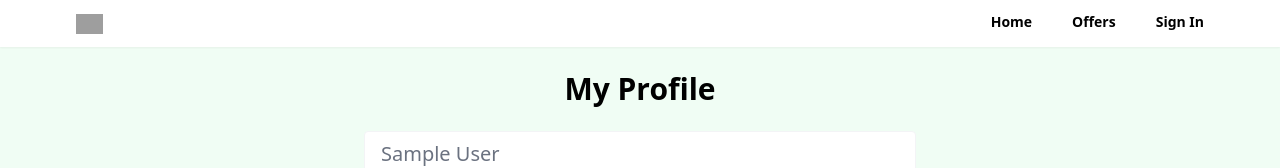
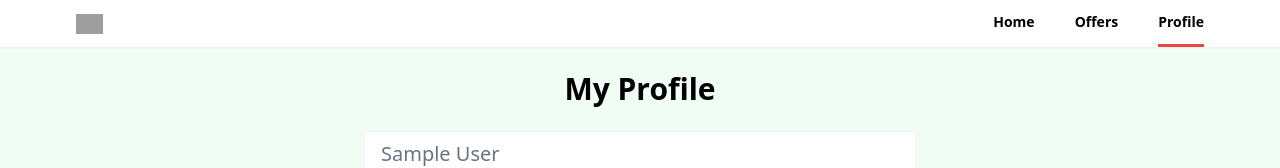
Before and after one commit to Jfudge95/Realtor-React, a React (Create React App) app: page /profile in a window 1280 px wide. Shown: the top 168 px of the page. Built offline with nearby package versions, Linux system fonts and the light colour scheme; no server answers; sample sign-in values are in the browser's storage; grey boxes are pictures that could not be loaded.

Commit message:
Added Profile to Header and made it Dynamic

```diff
--- a/src/components/Header.jsx
+++ b/src/components/Header.jsx
@@ -1,9 +1,22 @@
-import React from "react";
+import React, { useState } from "react";
 import { useLocation, useNavigate } from "react-router-dom";
+import { getAuth, onAuthStateChanged } from "firebase/auth";
+import { useEffect } from "react";
 
 function Header() {
+  const [pageState, setPageState] = useState("Sign In");
   const location = useLocation();
   const navigate = useNavigate();
+  const auth = getAuth();
+  useEffect(() => {
+    onAuthStateChanged(auth, (user) => {
+      if (user) {
+        setPageState("Profile");
+      } else {
+        setPageState("Sign In");
+      }
+    });
+  }, [auth]);
   function pathMatchRoute(route) {
     if (route === location.pathname) {
       return true;
@@ -40,11 +53,12 @@
             </li>
             <li
               className={`cursor-pointer py-3 text-sm font-semibold  text-black  border-b-[3px] border-transparent ${
-                pathMatchRoute("/sign-in") && "border-b-red-500"
+                (pathMatchRoute("/sign-in") || pathMatchRoute("/profile")) &&
+                "border-b-red-500"
               } `}
-              onClick={() => navigate("/sign-in")}
+              onClick={() => navigate("/profile")}
             >
-              Sign In
+              {pageState}
             </li>
           </ul>
         </div>
--- a/src/components/OAuth.jsx
+++ b/src/components/OAuth.jsx
@@ -26,7 +26,7 @@
           email: user.email,
         });
       }
-      toast.success("Sign Up Successful!");
+      toast.success("Sign In Successful!");
       navigate("/");
     } catch (error) {
       toast.error("Could not authorize with Google!");
```
